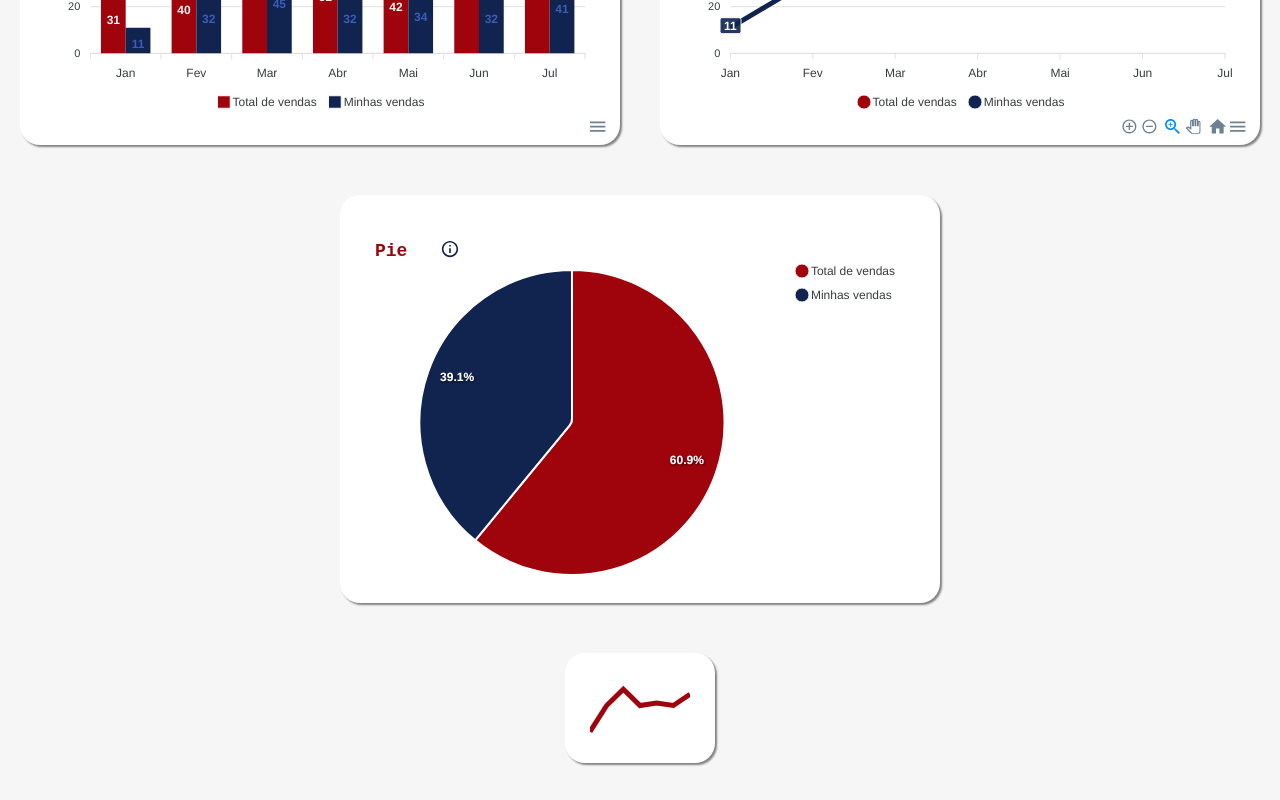
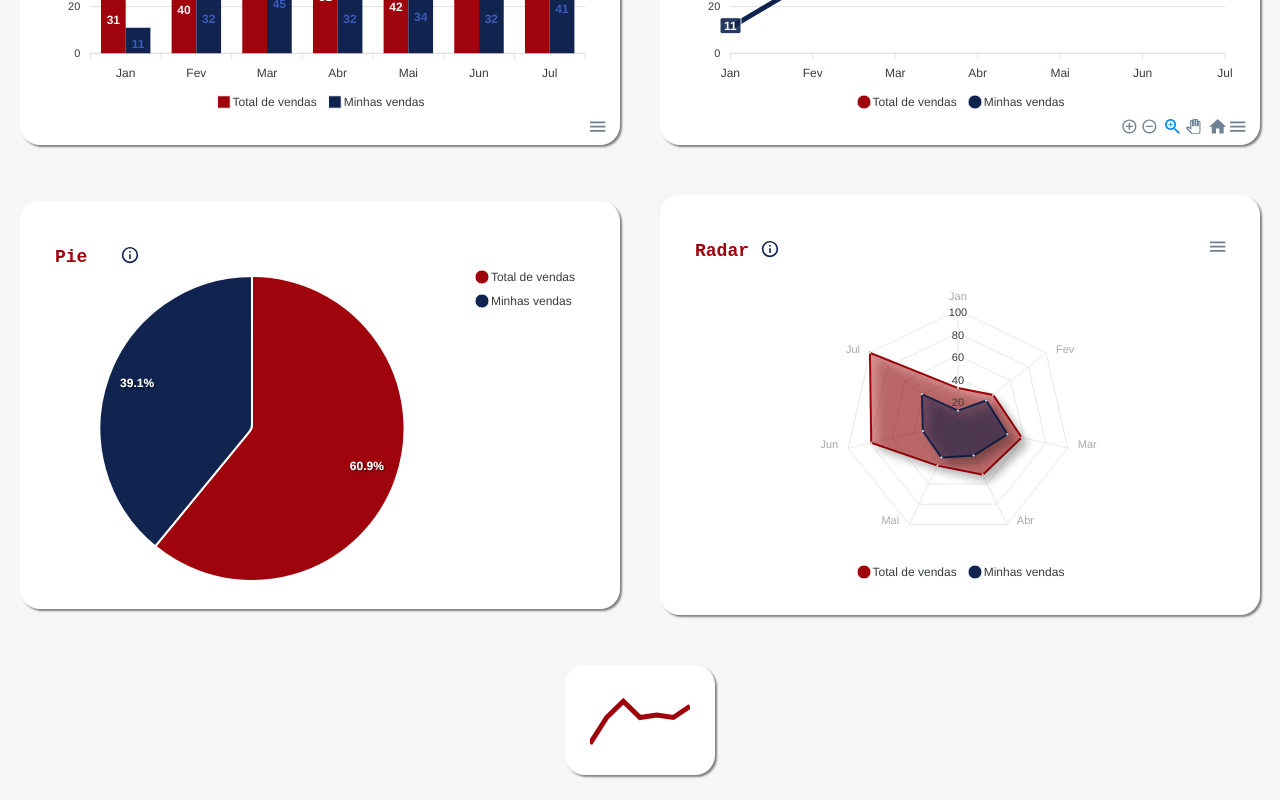
Before and after one commit to TicianneDias/projeto-dashboard-ts, a React (Vite) app: page / in a window 1280 px wide. Shown: the part 955-1755 px from the top of the page. Built offline with nearby package versions, Linux system fonts and the light colour scheme.

Commit message:
Feat: Criação de Dashboard em Radar

```diff
--- a/src/App.tsx
+++ b/src/App.tsx
@@ -6,17 +6,19 @@ import { AppContainer } from './style/CommunsStyle';
 import AreaCharts from './components/AreaCharts';
 import LineChart from './components/LineCharts';
 import LittleLineChart from './components/LittleLineChart';
+import RadarChart from './components/RadarCharts';
 
 function App() {
   return (
     <>
       <Global />
       <NavBar />
+        <AreaCharts />
       <AppContainer>
-        <AreaCharts />
         <BarChart />
         <LineChart />
         <PieCharts />
+        <RadarChart/>
       </AppContainer>
       <LittleLineChart />
     </>
--- /dev/null
+++ b/src/components/RadarCharts/index.tsx
@@ -0,0 +1,86 @@
+import ReactApexChart, { Props } from 'react-apexcharts';
+import React from 'react';
+import {
+  DashboardContainer,
+  IconContainer,
+  TooltipBox,
+  TooltipCard,
+  TooltipText
+} from '../../style/CommunsStyle';
+import { IoMdInformationCircleOutline } from 'react-icons/io';
+
+const RadarChart: React.FC<Props> = () => {
+  const options = {
+    title: {
+      text: 'Radar',
+      style: {
+        fontSize: '18px',
+        fontFamily: "'Inconsolata', monospace",
+        color: 'var(--color-primary)'
+      }
+    },
+    colors: ['var(--color-primary)', 'var(--color-secundary)'],
+    fill: {
+      colors: ["#9f040c6f", "#10244f7a"],
+    },
+    chart: {
+      width: '100%',
+      dropShadow: {
+        enabled: true,
+        blur: 4,
+        left: 7,
+        top: 7
+      },
+    },
+    markers: {
+      size: 0.7
+    },
+    xaxis: {
+      categories: ['Jan','Fev','Mar','Abr','Mai','Jun', 'Jul']
+    },
+    responsive: [{
+      breakpoint: 612,
+      options: {
+        chart: {
+          width: '100%',
+
+        }
+      }
+    }],
+  };
+
+  const series = [
+    {
+      name: 'Total de vendas',
+      data: [31, 40, 58, 51, 42, 79, 100]
+    },
+    {
+      name: 'Minhas vendas',
+      data: [11, 32, 45, 32, 34, 32, 41]
+    }
+  ];
+
+  return (
+    <DashboardContainer>
+      <TooltipCard>
+        <TooltipText>
+          <IconContainer>
+            <IoMdInformationCircleOutline id="icon" />
+          </IconContainer>
+        </TooltipText>
+        <TooltipBox>
+          <h5>Dashboard em Radar com dados de vendas totais e individuais</h5>
+        </TooltipBox>
+      </TooltipCard>
+      <ReactApexChart
+        type="radar"
+        options={options}
+        series={series}
+        height={350}
+        width={550}
+      />
+    </DashboardContainer>
+  );
+};
+
+export default RadarChart;
```
